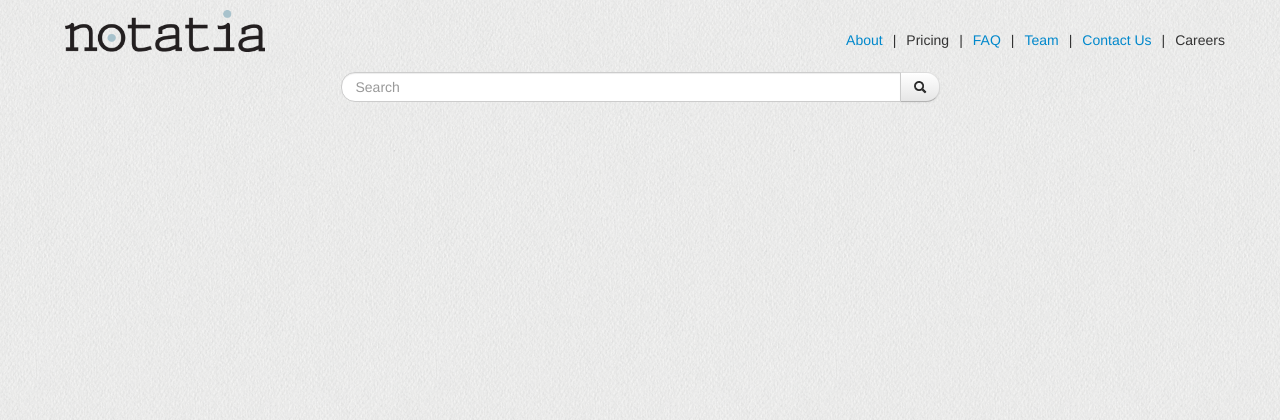
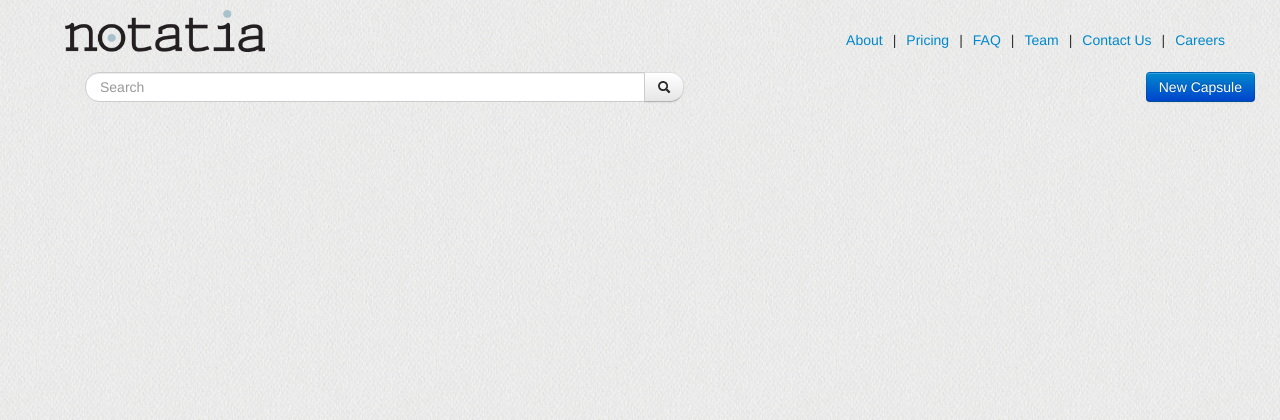
Before and after one commit to etanzapinsky/notatia, a Django app: page / in a window 1280 px wide. Shown: the top 420 px of the page. Run offline with Django 3.2, Linux system fonts and the light colour scheme; the visitor is signed in with stand-in values (Sample User, id 1); data that the repository does not hold is empty; some libraries are stand-ins or nearby versions.

Commit message:
can create new capsule

```diff
--- a/webapp/urls.py
+++ b/webapp/urls.py
@@ -19,6 +19,7 @@ urlpatterns = patterns('',
     url(r'^faq/$', 'web.views.faq', name = 'faq'),
     url(r'^image_test/$', 'web.views.image_test', name='image_test'),
     url(r'^capsule/(\d+)$', 'web.views.capsule_view', name='capsule_view'),
+    url(r'^capsule/$', 'web.views.capsule_create', name='capsule_create'),
     # Uncomment the admin/doc line below to enable admin documentation:
     url(r'^admin/doc/', include('django.contrib.admindocs.urls')),
 
--- a/webapp/web/static/css/main.css
+++ b/webapp/web/static/css/main.css
@@ -241,3 +241,7 @@ h4 button {
 .popup-view-close {
     margin-left: 5px;
 }
+
+#search-form {
+    margin-left: 30px;
+}
--- a/webapp/web/static/js/search.js
+++ b/webapp/web/static/js/search.js
@@ -151,9 +151,14 @@ var PopupCapsuleView = CapsuleView.extend({
     }
 })
 
+var view_template = _.template('<h1 class="title"><%= title %><button class="btn pull-right top-button" id="edit-button">Edit</button></h1><div id="main-capsule-body"><%= text %></div>');
+var edit_template = _.template('<h1 class="title"><input id="title-input" class="input-xxlarge" value="<%= title %>"</input><button type="submit" class="btn btn-danger pull-right top-button" id="delete-button" data-toggle="modal" href="#are-you-sure">Delete</button></h1><textarea id="text-input" id="main-capsule-body"><%= text %></textarea><button class="btn btn-primary pull-right bottom-button" id="save-button">Save</button>');
+
 var MainCapsuleView = CapsuleView.extend({
     className: "span8 capsule",
-    template: _.template('<h1 class="title"><%= title %><button class="btn pull-right top-button" id="edit-button">Edit</button></h1><div id="main-capsule-body"><%= text %></div>'),
+    template: view_template,
+    view_template: view_template,
+    edit_template: edit_template,
     events: {
         "mouseup div": function(e) {
             var selection;
@@ -183,16 +188,24 @@ var MainCapsuleView = CapsuleView.extend({
         },
         "click #edit-button": function(e) {
             e.preventDefault();
-            this.original_template = this.template;
-            this.template = _.template('<h1 class="title"><input id="title-input" class="input-xxlarge" value="<%= title %>"</input><button type="submit" class="btn btn-danger pull-right top-button" id="delete-button" data-toggle="modal" href="#are-you-sure">Delete</button></h1><textarea id="text-input" id="main-capsule-body"><%= text %></textarea><button class="btn btn-primary pull-right bottom-button" id="save-button">Save</button>');
+            this.template = this.edit_template;
             this.render();
         },
         "click #save-button": function(e) {
             e.preventDefault();
             this.model.attributes.title = this.$('#title-input').val();
             this.model.attributes.text = this.$('#text-input').val();
-            this.model.save();
-            this.template = this.original_template;
+            if (this.model.id) {
+                this.model.save();
+                this.template = this.view_template;
+            }
+            else {
+                this.model.save({}, {
+                    success: function(model, response, options) {
+                        window.location.pathname = '/capsule/' + model.id;
+                    }
+                });
+            }
         }
     }
 });
--- a/webapp/web/templates/base.html
+++ b/webapp/web/templates/base.html
@@ -24,7 +24,7 @@
         <ul>
           <li><a href="{% url 'about' %}">About</a></li>
 		  <li>|</li>
-          <li>Pricing</li>
+          <li><a href-"#">Pricing</a></li>
           <li>|</li>
           <li><a href="{% url 'faq' %}">FAQ</a></li>
           <li>|</li>
@@ -32,7 +32,7 @@
           <li>|</li>
           <li><a href="{% url 'contact' %}">Contact Us</a></li>
           <li>|</li>
-          <li>Careers</li>
+          <li><a href="#">Careers</a></li>
         </ul>
       </div>
     </div>
--- a/webapp/web/templates/capsule_view.html
+++ b/webapp/web/templates/capsule_view.html
@@ -6,7 +6,7 @@
   <script src="{% static 'js/capsule-preview.js' %}"></script>
   <script>
     {% autoescape off %}
-    var capsule = new Capsule({{ capsule }});
+    var capsule = {% if capsule %}new Capsule({{ capsule }}){% else %}null{% endif %};
     {% endautoescape %}
   </script>
 {% endblock %}
--- a/webapp/web/templates/main_page.html
+++ b/webapp/web/templates/main_page.html
@@ -9,11 +9,12 @@
 {% block content %}
 
 <div class="container">
-  <form class="form-search text-center" id="search-form">
+  <form class="form-search text-left span12" id="search-form">
     <div class="input-append">
       <input type="text" class="input-xxlarge search-query" placeholder="Search">
         <button type="submit" class="btn"><i class="icon-search"></i></button>
       </div>
+    <button class="btn btn-primary pull-right">New Capsule</button>
     </form>
   <div class="span12" id="main-stream">
   </div>
--- a/webapp/web/views.py
+++ b/webapp/web/views.py
@@ -38,6 +38,9 @@ def capsule_view(request, cap_id):
     return render(request, 'capsule_view.html',
                   {'capsule': serialize(cap)})
 
+def capsule_create(request):
+    return render(request, 'capsule_view.html', {'capsule': None})
+
 def create_account(request):
     form = UserCreateForm()
     if request.method == 'POST':
```
Also changed, not shown: webapp/web/static/js/capsule-preview.js (+12 -3 lines).
